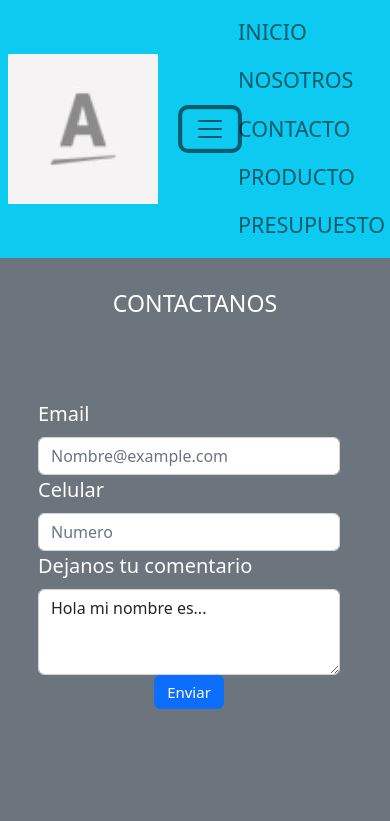
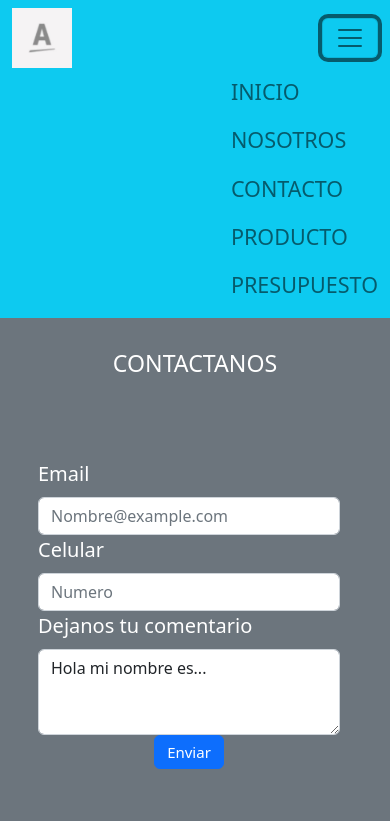
Before and after one commit to JonathanAguirre28/DesarrolloWeb-Bootstrap, a website: page pages/contacto.html in a window 390 px wide. Both pictures are taken after a click on the button "Toggle navigation". Shown: the top 821 px of the page. Drawn offline with nearby package versions, Linux system fonts and the light colour scheme.

Commit message:
modificando mi header en vista mobile}

```diff
--- a/pages/contacto.html
+++ b/pages/contacto.html
@@ -21,19 +21,18 @@
 <body class="p-0 mb0 bg-secondary text-white">
     <div class="container-fluid p-0" data-aos="zoom-out">
         <!-- ------------------------------- header -------------------------------- -->
-        <header class="row bg-info text-dark">
-            <div class="header__div">
-              <nav class="navbar navbar-expand-lg bg-info text-dark header__modificado header__nav" data-aos="zoom-in">
-                <a class="navbar-brand fs-4 modal-dialog-scrollable p-2 bs-white w-100 d-flex justify-content-between" href="index.html">
-                  <div class=" col-lg-6 col-12 rowmobile header__nav">
+        <header class="bg-info text-dark">
+            <nav class="navbar navbar-expand-lg">
+                <div class="container-fluid">
+                    <div class="rowmobile header__container">
                         <img src="../imagenes/icono.jpg" alt="logo" class="header__logo">
                     </div>
-                </a>
-                <button class="navbar-toggler" type="button" data-bs-toggle="collapse" data-bs-target="#navbarNavDropdown"
-                  aria-controls="navbarNavDropdown" aria-expanded="false" aria-label="Toggle navigation">
+                    <button class="navbar-toggler" type="button" data-bs-toggle="collapse"
+                        data-bs-target="#navbarNavDropdown" aria-controls="navbarNavDropdown" aria-expanded="false"
+                        aria-label="Toggle navigation">
                         <span class="navbar-toggler-icon"></span>
                     </button>
-                <div class="collapse navbar-collapse" id="navbarNavDropdown">
+                    <div class="collapse navbar-collapse header__modificado" id="navbarNavDropdown">
                         <ul class="navbar-nav">
                             <li class="nav-item">
                                 <a class="nav-link fs-4" aria-current="page" href="../index.html">INICIO</a>
@@ -47,15 +46,15 @@
                             <li class="nav-item">
                                 <a class="nav-link fs-4" href="producto.html">PRODUCTO</a>
                             </li>
-                    <li class="nav-item ">
+                            <li class="nav-item">
                                 <a class="nav-link fs-4" href="presupuesto.html">
                                     PRESUPUESTO
                                 </a>
                             </li>
                         </ul>
                     </div>
+                </div>
             </nav>
-              </div>
         </header>
         <!-- -------------------------------- main --------------------------------- -->
         <main class="row">
@@ -64,13 +63,11 @@
             </div>
             <div class="mb-3 col-lg-6 col-12 main__formulario main__formulariodes" data-aos="flip-right">
                 <label for="exampleFormControlInput1" class="form-label">Email</label>
-                <input type="email" class="form-control" id="exampleFormControlInput1"
-                    placeholder="Nombre@example.com">
+                <input type="email" class="form-control" id="exampleFormControlInput1" placeholder="Nombre@example.com">
                 <label for="telefone" class="form-label">Celular</label>
                 <input type="tel" class="form-control" id="exampleFormControlInput1" placeholder="Numero">
                 <label for="exampleFormControlTextarea1" class="form-label">Dejanos tu comentario</label>
-                <textarea class="form-control" id="exampleFormControlTextarea1"
-                    rows="3">Hola mi nombre es...</textarea>
+                <textarea class="form-control" id="exampleFormControlTextarea1" rows="3">Hola mi nombre es...</textarea>
                 <div class="d-flex justify-content-center">
                     <button type="button" class="btn btn-primary main__booton main__bootonmob"
                         style="--bs-btn-padding-y: .30rem; --bs-btn-font-size: .75rem;">
@@ -81,7 +78,8 @@
             <div class="col-lg-6 col-12" data-aos="flip-righ">
                 <img src="../imagenes/imagenContacto.jpg" alt="imagenContacto" class="w-75 m-5">
                 <h2 class="d-flex justify-content-center fs-5 main__texto">Horarios de atencion:</h2>
-                <h2 class="d-flex justify-content-center fs-5 main__texto">Dias lunes a viernes de 09:00 a 18:00 horas</h2>
+                <h2 class="d-flex justify-content-center fs-5 main__texto">Dias lunes a viernes de 09:00 a 18:00 horas
+                </h2>
                 <h2 class="d-flex justify-content-center fs-5 main__texto">y sabados de 09:00 a 14:00 horas</h2>
             </div>
         </main>
--- a/scss/_general.scss
+++ b/scss/_general.scss
@@ -13,12 +13,24 @@
     .rowmobile {
         @include flexbox(column, center);
     }
+
+    .header__modificado {
+        display: flex;
+        justify-content: flex-end
+    }
+
 }
 
 @media(min-width: 1200px) {
     .main__parrafodes {
         display: none;
     }
+
+    .header__modificado {
+        display: flex;
+        justify-content: flex-end
+    }
+
 }
 
 @media (max-width: 2000px) {
@@ -33,6 +45,17 @@
 }
 
 @media (max-width: 768px) {
+
+
+    .header__container {
+        display: flex;
+        flex-direction: row;
+        justify-content: space-between;
+
+        .header__logo {
+            width: 60px;
+        }
+    }
 
     .main__bootonmob {
         font-size: 10px;
@@ -58,24 +81,6 @@
         width: 50px;
         height: auto;
     }
-
-    .header__container {
-        display: flex;
-        flex-direction: row;
-        justify-content: space-between;
-
-        .header__logo {
-            width: 60px;
-        }
-    }
-
-    .header__modificado {
-        display: flex;
-        flex-wrap: nowrap;
-        align-items: center;
-
-    }
-
 }
 
 .card {
```
Also changed, not shown: index.html (+10 -13 lines), pages/nosotros.html (+13 -13 lines), pages/presupuesto.html (+9 -10 lines), pages/producto.html (+9 -11 lines), css/style.css, 1 other file. Lines whose indentation alone changed are shown as unchanged.
